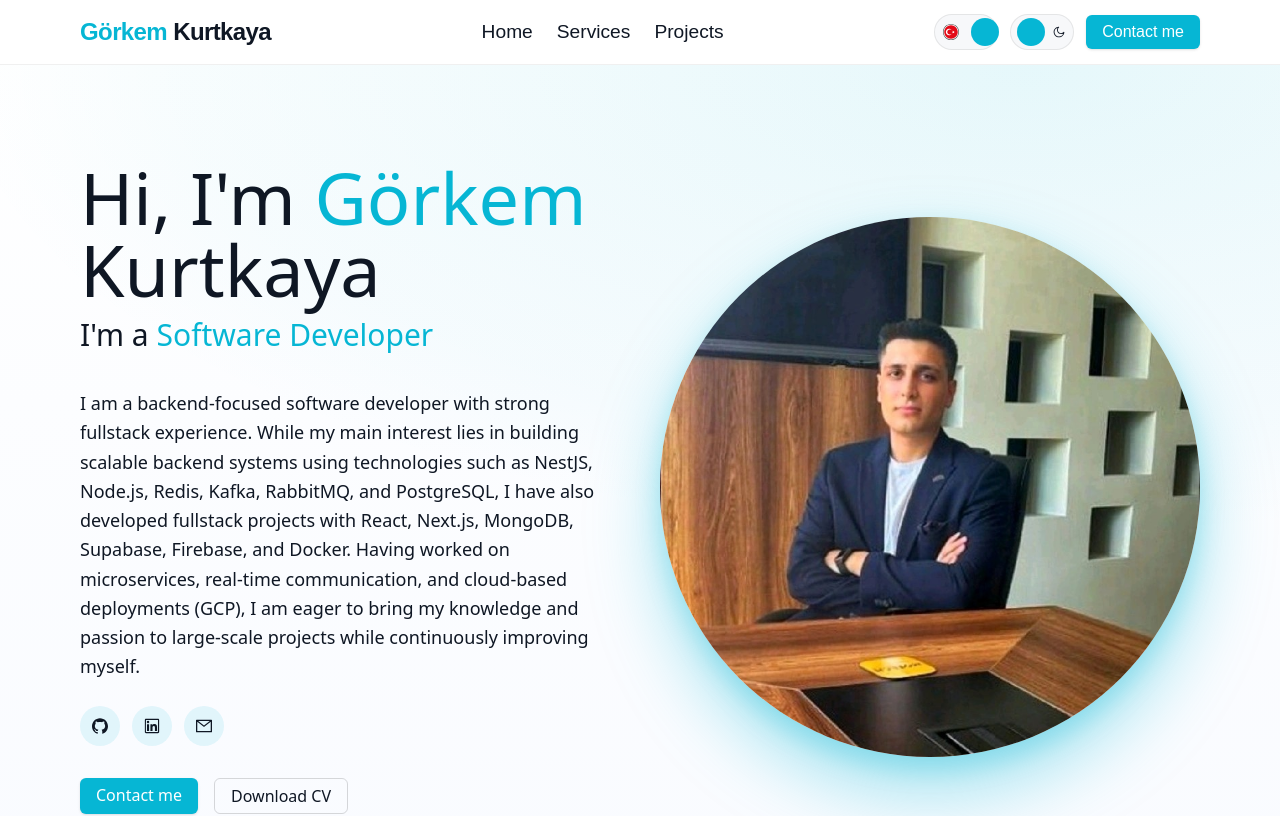
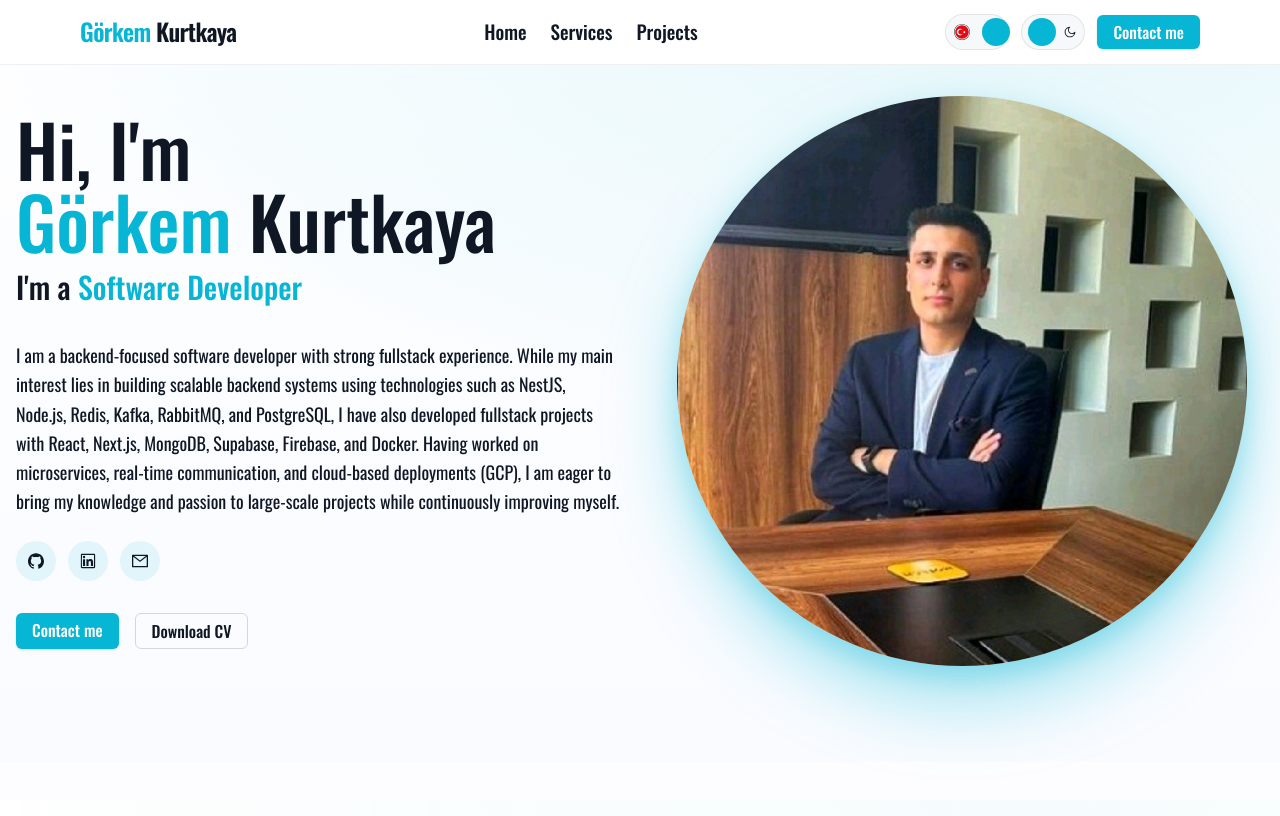
Before and after one commit to GorkemKurtkaya/New_Portfolio_Next, a Next.js app: page / in a window 1280 px wide. Shown: the top 816 px of the page. Built offline with nearby package versions, Linux system fonts and the light colour scheme.

Commit message:
Font Update
.

```diff
--- a/src/app/globals.css
+++ b/src/app/globals.css
@@ -12,12 +12,14 @@
   --bg-alt: #f7f8fa;
   --text: #0f1724;
   --accent: #06b6d4;
+  --bg-main-rgb: 255,255,255;
 }
 [data-theme="dark"] {
   --bg-main: #0f1724;
   --bg-alt: #0b1220;
   --text: #e6eef6;
   --accent: #06b6d4;
+  --bg-main-rgb: 15,23,36;
 }
 
 html, body {
@@ -132,7 +134,6 @@ html, body {
 
 /* Mobil navbar görünürlüğü ve katmanlama */
 .nav-mobile {
-  position: relative;
   z-index: 60;
   background: var(--bg-main);
   color: var(--text);
--- a/src/app/layout.js
+++ b/src/app/layout.js
@@ -1,16 +1,20 @@
-import { Geist, Geist_Mono } from "next/font/google";
+import { Geist, Geist_Mono, Roboto, Oswald } from "next/font/google";
 import "./globals.css";
 import Navbar from "../components/navbar";
 import "antd/dist/reset.css";
 
-const geistSans = Geist({
-  variable: "--font-geist-sans",
+
+
+const roboto = Roboto({
+  variable: "--font-roboto",
   subsets: ["latin"],
+  weight: ["500", "700"],
 });
 
-const geistMono = Geist_Mono({
-  variable: "--font-geist-mono",
+const oswald = Oswald({
+  variable: "--font-oswald",
   subsets: ["latin"],
+  weight: ["200", "300", "400", "500", "600", "700"]
 });
 
 export const metadata = {
@@ -22,7 +26,7 @@ export default function RootLayout({ children }) {
   return (
     <html lang="en">
       <body
-        className={`${geistSans.variable} ${geistMono.variable} antialiased`}
+        className={` ${oswald.className} ${oswald.variable} antialiased font-medium`}
       >
         <Navbar />
         {children}
--- a/src/components/contact.js
+++ b/src/components/contact.js
@@ -62,7 +62,7 @@ export default function ContactSection() {
 
     return (
     <section id="contact" className="section-alt">
-        <div className="mx-auto max-w-6xl px-4 py-16 md:py-24">
+        <div className="mx-auto max-w-6xl px-4 py-16 md:py-24" style={{ fontFamily: "var(--font-oswald)" }}>
             <h2 className="text-3xl font-semibold">{dict["contact.title"]}</h2>
             {contextHolder}
             <form onSubmit={handleSubmit} className="mt-8 grid gap-4 md:grid-cols-2">
--- a/src/components/footer.js
+++ b/src/components/footer.js
@@ -26,7 +26,7 @@ export default function FooterSection() {
 
   return (
     <footer className="section-main section-gradient" style={{ borderTop: "1px solid rgba(6,182,212,0.18)" }}>
-      <div className="mx-auto max-w-6xl px-4 py-12 flex flex-col items-center gap-6">
+      <div className="mx-auto max-w-6xl px-4 py-12 flex flex-col items-center gap-6" style={{ fontFamily: "var(--font-oswald)" }}>
         <div className="flex items-center gap-4">
           <a href="https://github.com/GorkemKurtkaya" target="_blank" rel="noreferrer" aria-label="GitHub" className="icon-link inline-flex h-11 w-11 items-center justify-center rounded-full">
             <GithubOutlined />
--- a/src/components/home.js
+++ b/src/components/home.js
@@ -26,16 +26,16 @@ export default function HomeSection() {
 
   return (
     <section id="home" className="section-main section-gradient">
-      <div className="mx-auto max-w-6xl px-4 py-16 md:py-24 grid md:grid-cols-2 gap-10 items-center">
+      <div className="mx-auto max-w-7xl px-4 py-16 md:py-24 grid md:grid-cols-2 gap-10 items-center" style={{ fontFamily: "var(--font-oswald)" }}>
         <div>
-          <h1 className="text-7xl font-bold">
-            <span>{dict["home.greeting"]} </span>
+          <h1 className="text-7xl font-bold" >
+            <span>{dict["home.greeting"]} <br /></span>
             <span style={{ color: "var(--accent)" }}>{dict["home.name"]}</span> {dict["home.surname"]}
             <div className="text-5xl md:text-3xl mt-3 font-lar">
               {dict["home.role"]} <span style={{ color: "var(--accent)" }}>{dict["home.role.title"]}</span>
             </div>
           </h1>
-          <p className="mt-6 leading-relaxed text-lg">
+          <p className="mt-6 leading-relaxed text-lg" style={{ fontFamily: "var(--font-roboto)", fontWeight: "400" }}>
             {dict["home.description"]}
           </p>
 
@@ -58,7 +58,7 @@ export default function HomeSection() {
         </div>
 
         <div
-          className="relative aspect-square w-full max-w-[550px] justify-self-center overflow-hidden rounded-full accent-glow"
+          className="relative aspect-square w-full max-w-[570px] justify-self-center overflow-hidden rounded-full accent-glow"
           style={{ background: "transparent" }}
         >
           <Image
--- a/src/components/navbar.js
+++ b/src/components/navbar.js
@@ -122,6 +122,7 @@ function LanguageToggle() {
 export default function Navbar() {
   const [open, setOpen] = useState(false);
   const [lang, setLang] = useState("en");
+  const [scrolled, setScrolled] = useState(false);
   const dict = lang === "tr" ? tr : en;
 
   useEffect(() => {
@@ -137,16 +138,26 @@ export default function Navbar() {
     document.addEventListener("langchange", handler);
     return () => document.removeEventListener("langchange", handler);
   }, []);
+
+  useEffect(() => {
+    const onScroll = () => setScrolled(window.scrollY > 8);
+    onScroll();
+    window.addEventListener("scroll", onScroll, { passive: true });
+    return () => window.removeEventListener("scroll", onScroll);
+  }, []);
+
   return (
     <nav
-      className="sticky top-0 z-50 relative"
+      className="fixed top-0 left-0 right-0 z-50"
       style={{
-        backgroundColor: "var(--bg-main)",
+        backgroundColor: scrolled ? "rgba(var(--bg-main-rgb), 0.72)" : "rgba(var(--bg-main-rgb), 1)",
         borderBottom: "1px solid rgba(0,0,0,0.06)",
         backdropFilter: "saturate(180%) blur(8px)",
+        transition: "background-color 200ms ease, backdrop-filter 200ms ease",
+        fontFamily: "var(--font-oswald)",
       }}
     >
-      <div className="mx-auto max-w-6xl px-4">
+      <div className="mx-auto max-w-6xl px-4 relative" >
         <div className="flex h-16 items-center justify-between">
           <Link href="/#home" className="brand-link font-semibold tracking-tight text-[1.5rem]">
             <span style={{ color: "var(--accent)" }}>Görkem</span>{" "}
@@ -191,13 +202,21 @@ export default function Navbar() {
             </Link>
           </div>
         </div>
-        <div className={`md:hidden border-t collapse nav-mobile absolute left-0 right-0 ${open ? "collapse-open" : "collapse-closed"}`} style={{ top: 64, borderColor: "rgba(0,0,0,0.06)" }}>
+        <div
+          className={`md:hidden border-t nav-mobile absolute left-0 right-0 shadow-lg ${open ? "" : "hidden"}`}
+          style={{
+            top: "100%",
+            borderColor: "rgba(0,0,0,0.06)",
+            backgroundColor: "var(--bg-main)",
+            zIndex: 100
+          }}
+        >
           <div className="flex flex-col gap-1 py-3 text-lg">
-            <Link href="/#home" className="block px-4 py-2" style={{ color: "var(--text)" }} onClick={() => setOpen(false)}>{dict["nav.home"]}</Link>
-            <Link href="/#services" className="block px-4 py-2" style={{ color: "var(--text)" }} onClick={() => setOpen(false)}>{dict["nav.services"]}</Link>
-            <Link href="/#projects" className="block px-4 py-2" style={{ color: "var(--text)" }} onClick={() => setOpen(false)}>{dict["nav.projects"]}</Link>
-            <Link href="/#contact" className="block px-4 py-2" style={{ color: "var(--text)" }} onClick={() => setOpen(false)}>{dict["nav.contact"]}</Link>
-            <div className="flex items-center gap-3 px-1 pt-2">
+            <Link href="/#home" className="block px-4 py-2 hover:bg-gray-100 dark:hover:bg-gray-800" style={{ color: "var(--text)" }} onClick={() => setOpen(false)}>{dict["nav.home"]}</Link>
+            <Link href="/#services" className="block px-4 py-2 hover:bg-gray-100 dark:hover:bg-gray-800" style={{ color: "var(--text)" }} onClick={() => setOpen(false)}>{dict["nav.services"]}</Link>
+            <Link href="/#projects" className="block px-4 py-2 hover:bg-gray-100 dark:hover:bg-gray-800" style={{ color: "var(--text)" }} onClick={() => setOpen(false)}>{dict["nav.projects"]}</Link>
+            <Link href="/#contact" className="block px-4 py-2 hover:bg-gray-100 dark:hover:bg-gray-800" style={{ color: "var(--text)" }} onClick={() => setOpen(false)}>{dict["nav.contact"]}</Link>
+            <div className="flex items-center gap-3 px-4 pt-2 pb-1">
               <LanguageToggle />
               <ThemeToggle />
             </div>
--- a/src/components/projects.js
+++ b/src/components/projects.js
@@ -41,7 +41,7 @@ export default function ProjectsSection() {
 
   return (
     <section id="projects" className="section-main section-gradient ">
-      <div className="mx-auto max-w-6xl px-4 py-16 md:py-24">
+      <div className="mx-auto max-w-6xl px-4 py-16 md:py-24" style={{ fontFamily: "var(--font-oswald)" }}>
         <h2 className="text-3xl sm:text-4xl md:text-5xl lg:text-6xl font-semibold text-center">{dict["projects.title"]}</h2>
         <div className="mt-10 grid gap-10 md:grid-cols-2 xl:grid-cols-3">
           {visible.map((p) => (
--- a/src/components/services.js
+++ b/src/components/services.js
@@ -24,8 +24,8 @@ export default function ServicesSection() {
   }, []);
 
   return (
-    <section id="services" className="section-alt ">
-      <div className="mx-auto max-w-7xl px-6 lg:px-8 py-16 md:py-24">
+    <section id="services" className="section-alt">
+      <div className="mx-auto max-w-7xl px-6 lg:px-8 py-16 md:py-24" style={{ fontFamily: "var(--font-oswald)" }}>
         <h2 className="text-3xl sm:text-4xl md:text-5xl lg:text-6xl font-semibold text-center">{dict["services.title"]}</h2>
         <div className="mt-8 sm:mt-10 grid gap-8 sm:gap-10 md:gap-12 xl:gap-16 md:grid-cols-2">
           <div className="card-accent card-accent-bg rounded-2xl p-6 sm:p-8 md:p-10 lg:p-12 flex flex-col items-center text-center gap-5 lg:gap-8 w-full">
```
Also changed, not shown: public/projects/jobhunter/job-hunter-asistant-en.md (added).
